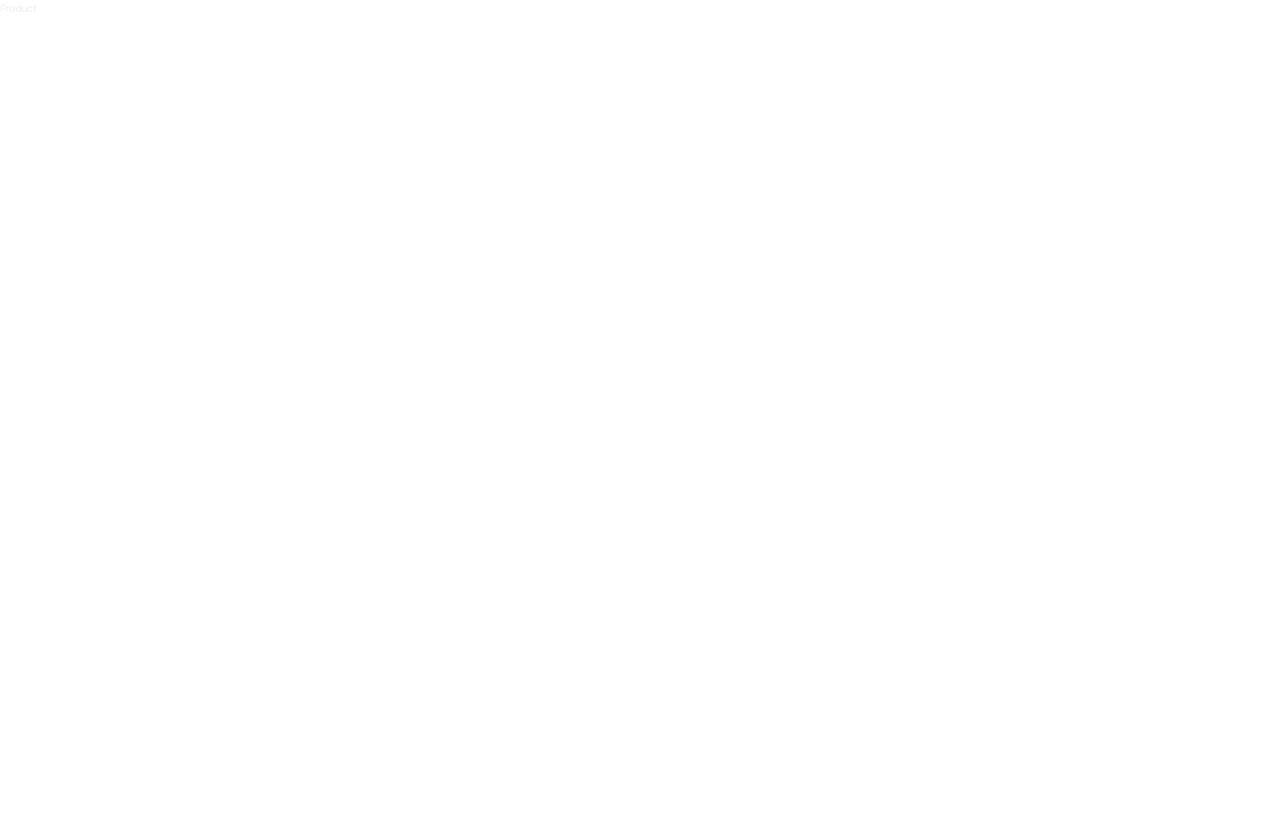
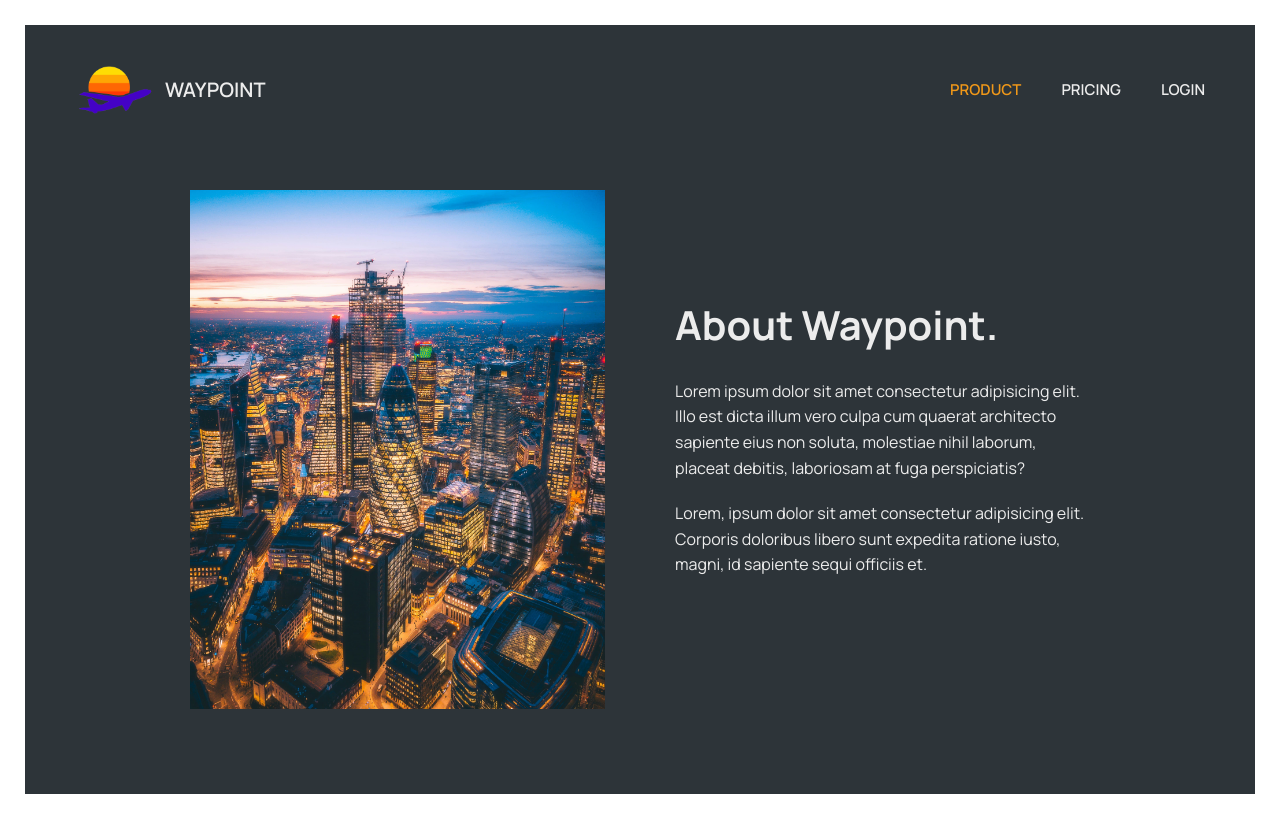
Before and after one commit to StefanKubala/waypoint, a React (Vite) app: page /product in a window 1280 px wide. Built offline with nearby package versions, Linux system fonts and the light colour scheme.

Commit message:
Edit product page

```diff
--- a/src/components/Logo.module.css
+++ b/src/components/Logo.module.css
@@ -5,9 +5,10 @@
 }
 
 .logoContainer p {
-  font-size: 2rem;
+  font-size: 2rem !important;
+  margin-bottom: 0 !important;
 }
 
 .logo {
-  height: 6rem;
+  height: 8rem;
 }
--- a/src/index.css
+++ b/src/index.css
@@ -5,7 +5,7 @@
 /* These CSS variables are global, so they are available in all CSS modules */
 :root {
   --color-brand--1: #ffb545;
-  --color-brand--2: #00c46a;
+  --color-brand--2: #f09819;
 
   --color-dark--0: #242a2e;
   --color-dark--1: #2d3439;
--- a/src/pages/Product.jsx
+++ b/src/pages/Product.jsx
@@ -1,3 +1,30 @@
+import Navbar from "../components/Navbar";
+import styles from "./Product.module.css";
+
 export default function Product() {
-  return <div>Product</div>;
+  return (
+    <main className={styles.product}>
+      <Navbar />
+      <section>
+        <img
+          src="product.jpeg"
+          alt="person with dog overlooking mountain with sunset"
+        />
+        <div>
+          <h2>About Waypoint.</h2>
+          <p>
+            Lorem ipsum dolor sit amet consectetur adipisicing elit. Illo est
+            dicta illum vero culpa cum quaerat architecto sapiente eius non
+            soluta, molestiae nihil laborum, placeat debitis, laboriosam at fuga
+            perspiciatis?
+          </p>
+          <p>
+            Lorem, ipsum dolor sit amet consectetur adipisicing elit. Corporis
+            doloribus libero sunt expedita ratione iusto, magni, id sapiente
+            sequi officiis et.
+          </p>
+        </div>
+      </section>
+    </main>
+  );
 }
--- /dev/null
+++ b/src/pages/Product.module.css
@@ -0,0 +1,34 @@
+.product {
+  margin: 2.5rem;
+  padding: 2.5rem 5rem;
+  background-color: var(--color-dark--1);
+  min-height: calc(100vh - 5rem);
+}
+
+.product section {
+  width: clamp(80rem, 80%, 90rem);
+  margin: 6rem auto;
+  display: grid;
+  grid-template-columns: 1fr 1fr;
+  gap: 7rem;
+  align-items: center;
+}
+
+.product img {
+  width: 100%;
+}
+
+.product h2 {
+  font-size: 4rem;
+  line-height: 1.2;
+  margin-bottom: 3rem;
+}
+
+.product p {
+  font-size: 1.6rem;
+  margin-bottom: 2rem;
+}
+
+.product section a {
+  margin-top: 2rem;
+}
```
Also changed, not shown: public/product.jpeg (added).
